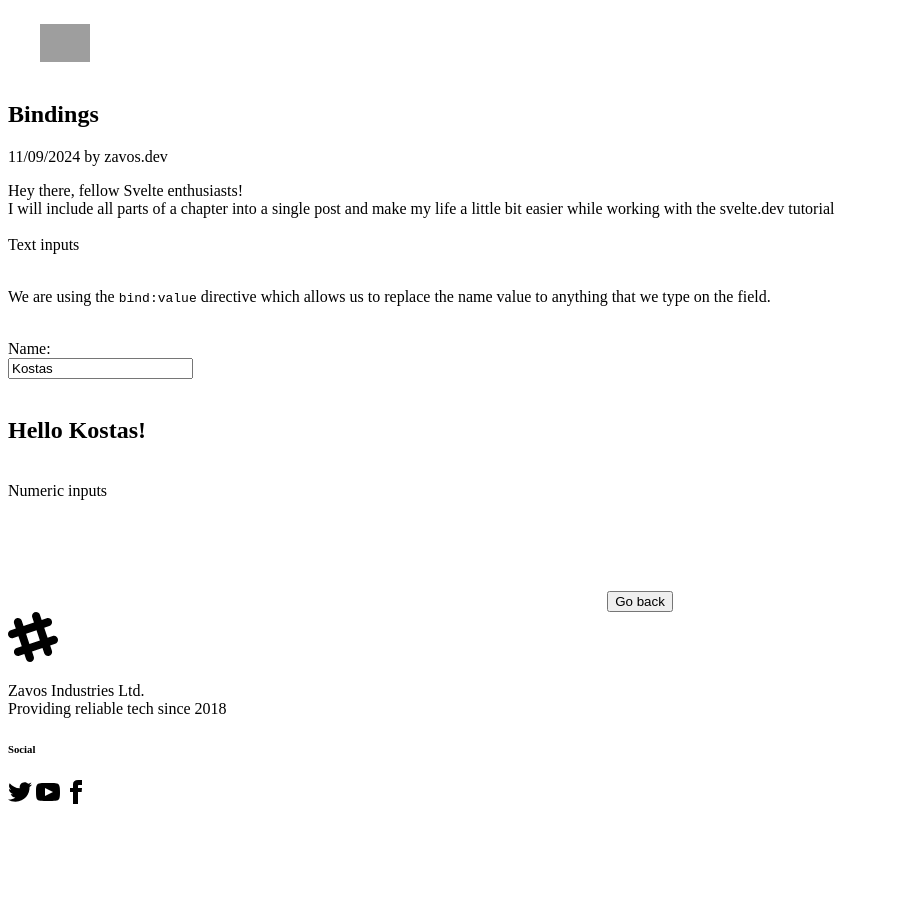
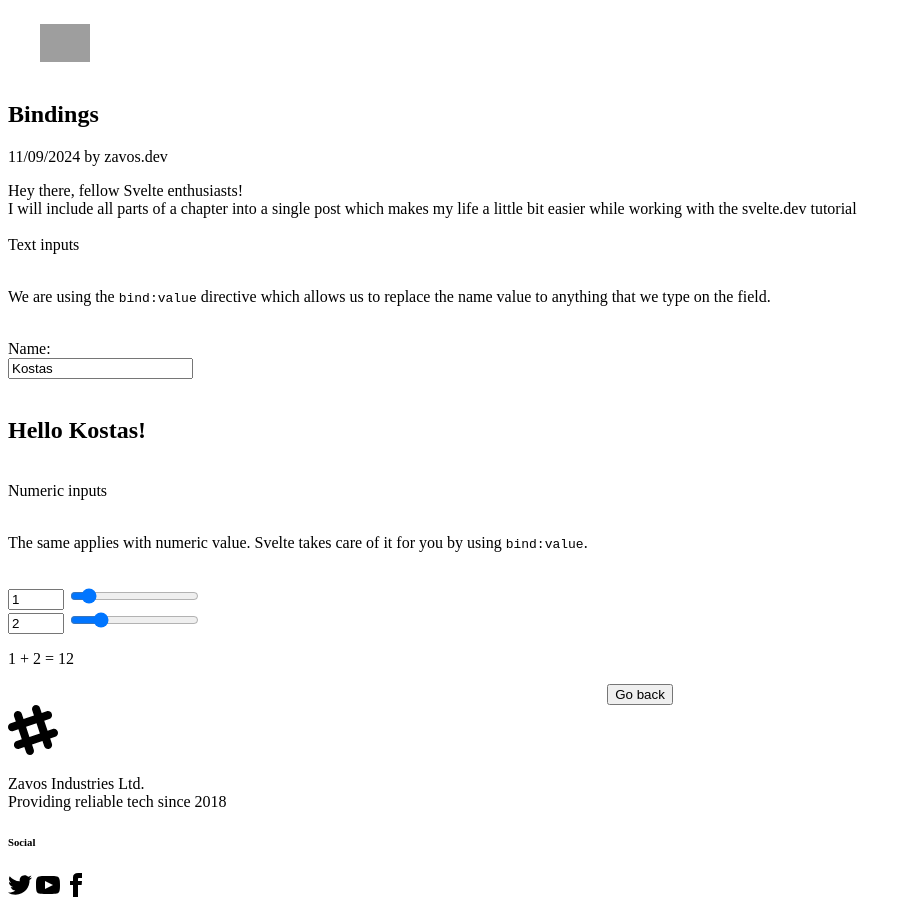
Before and after one commit to kzavos/svelte-training, a SvelteKit app: page /projects/project-5 in a window 1280 px wide. Shown: the whole page, without its empty margins (0-912 px from the left). Before the commit the page ends 816 px from the top, so only its background shows below. Built offline with nearby package versions, Linux system fonts and the light colour scheme; grey boxes are pictures that could not be loaded.

Commit message:
Finish numeric values on the bindings blog post

```diff
--- a/src/routes/projects/project-5/+page.svelte
+++ b/src/routes/projects/project-5/+page.svelte
@@ -1,5 +1,7 @@
 <script>
 	let name = 'Kostas';
+	let a = '1';
+	let b = '2';
 </script>
 
 <article class="container mx-auto max-w-3xl break-words px-4 py-8">
@@ -11,8 +13,8 @@
 
 	<div class="prose text-lg leading-relaxed">
 		Hey there, fellow Svelte enthusiasts! <br />
-		I will include all parts of a chapter into a single post and make my life a little bit easier while
-		working with the svelte.dev tutorial
+		I will include all parts of a chapter into a single post which makes my life a little bit easier
+		while working with the svelte.dev tutorial
 		<br />
 	</div>
 	<br />
@@ -32,6 +34,24 @@
 	<br />
 
 	<div class="prose text-3xl font-bold leading-relaxed">Numeric inputs</div>
+	<br />
+	<p>
+		The same applies with numeric value. Svelte takes care of it for you by using <code
+			>bind:value</code
+		>.
+	</p>
+	<br />
+	<label class="flex gap-3">
+		<input type="number" bind:value={a} min="0" max="10" />
+		<input type="range" bind:value={a} min="0" max="10" />
+	</label>
+	<br />
+	<label class="flex gap-3">
+		<input type="number" bind:value={b} min="0" max="10" />
+		<input type="range" bind:value={b} min="0" max="10" />
+	</label>
+	<br />
+	<p>{a} + {b} = {a + b}</p>
 </article>
 
 <style>
```
